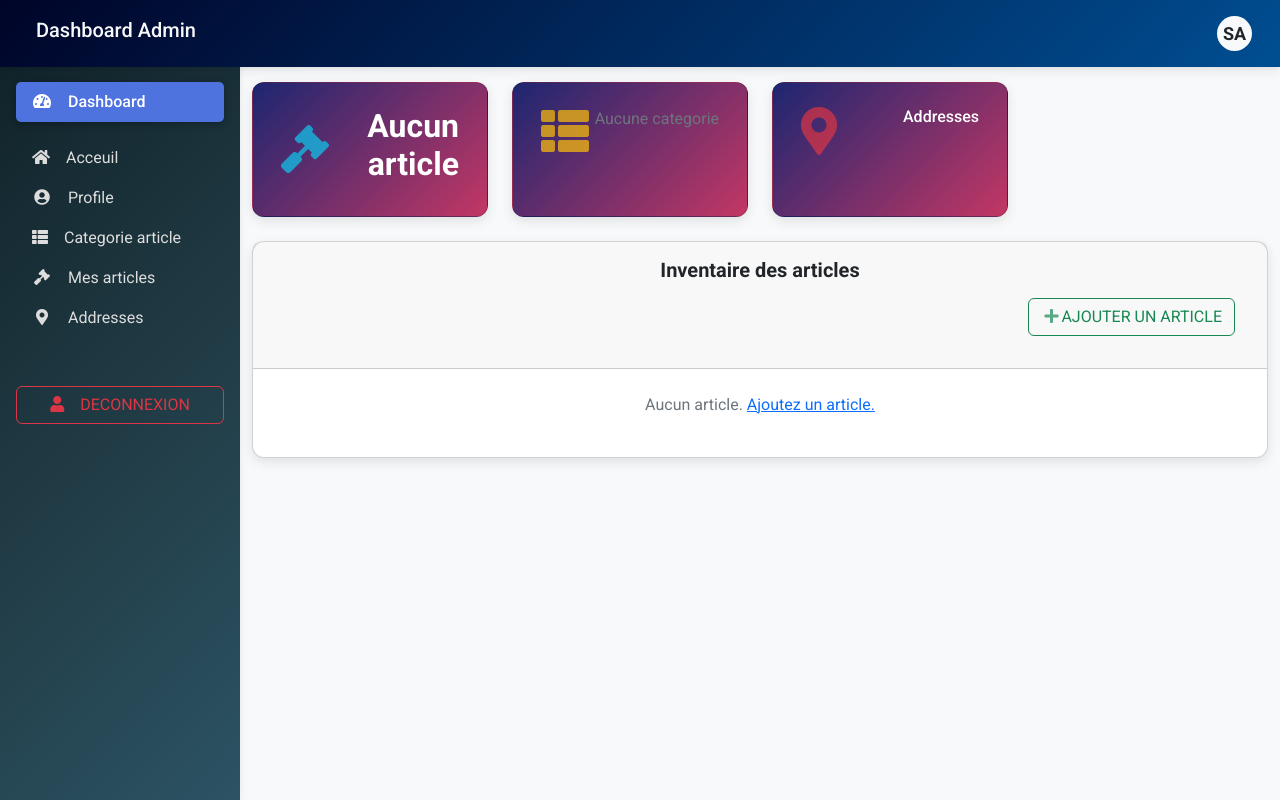
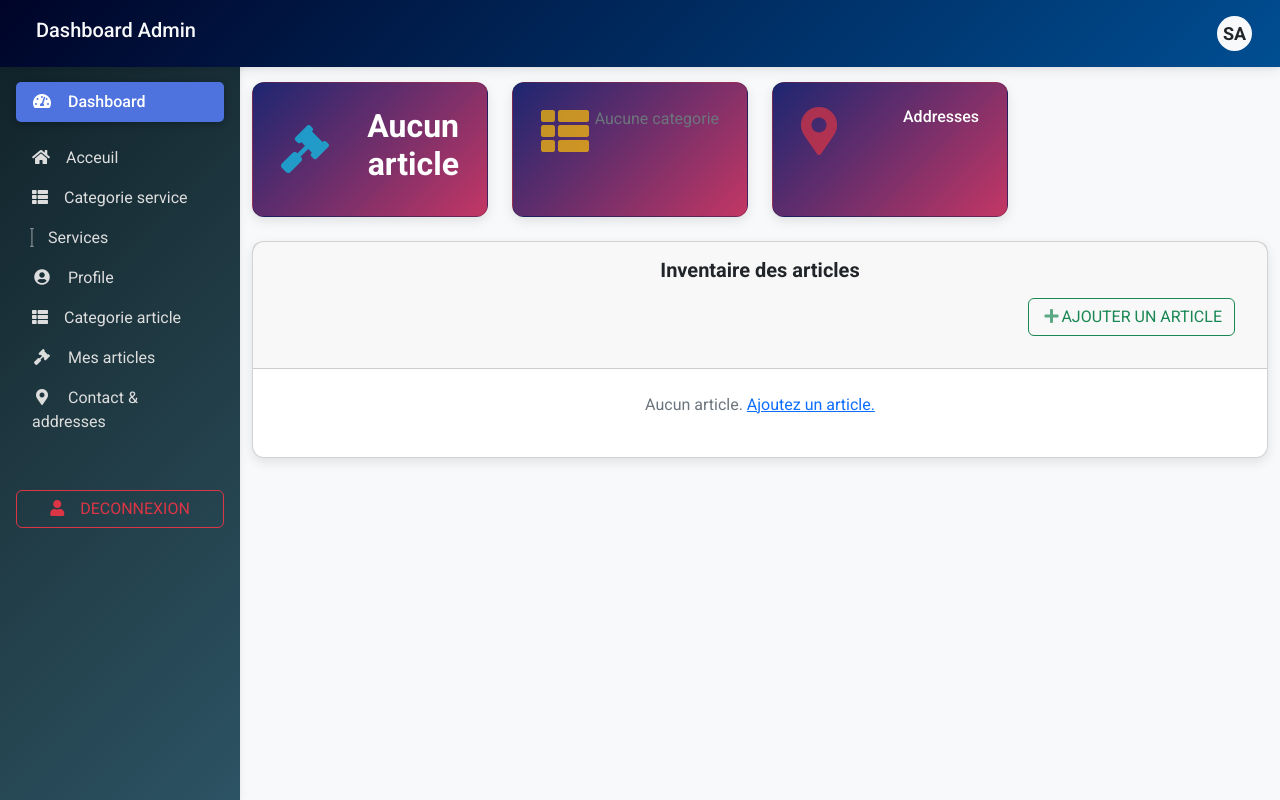
Before and after one commit to Lazare-tech/site_cabinet, a Django app: page /dashboard/ in a window 1280 px wide. Run offline with Django 4.2, Linux system fonts and the light colour scheme; the visitor is signed in with stand-in values (Sample User, id 1); data that the repository does not hold is empty; some libraries are stand-ins or nearby versions.

Commit message:
update dahsboard

```diff
--- a/compte/templates/compte/admin/base.html
+++ b/compte/templates/compte/admin/base.html
@@ -148,6 +148,13 @@
                 <a class="list-group-item list-group-item-action py-2" href="{% url 'cabinet:homepage' %}">
                <i class="fas fa-home me-3"></i><span>Acceuil</span>
                 </a>
+                <a href="#" class="list-group-item list-group-item-action py-2" data-mdb-ripple-init>
+                  <i class="fas fa-th-list fa-w me-3"></i><span>Categorie service</span>
+
+              </a>
+              <a href="#" class="list-group-item list-group-item-action py-2" data-mdb-ripple-init>
+                <i class="as fa-th-list fa-w me-3"></i><span>Services</span>
+            </a>
                 <a href="{% url 'compte:profile' %}" class="list-group-item list-group-item-action py-2" data-mdb-ripple-init>
                     <i class="fas fa-user-circle fa-fw me-3"></i><span>Profile</span>
                 </a>
@@ -158,8 +165,9 @@
                     <i class="fas fa-gavel fa-fw me-3"></i><span>Mes articles</span>
                 </a>
                 <a href="#adresse" class="list-group-item list-group-item-action py-2" data-mdb-ripple-init>
-                    <i class="fas fa-map-marker-alt fa-fw me-3"></i><span>Addresses</span>
+                    <i class="fas fa-map-marker-alt fa-fw me-3"></i><span>Contact & addresses</span>
                 </a>
+
                 <a href="{% url 'compte:logout' %}" class="btn btn-outline-danger mt-5" data-mdb-ripple-init>
                     <i class="fas fa-bullhorn fa-user me-3"></i><span>Deconnexion</span>
                 </a>
```
